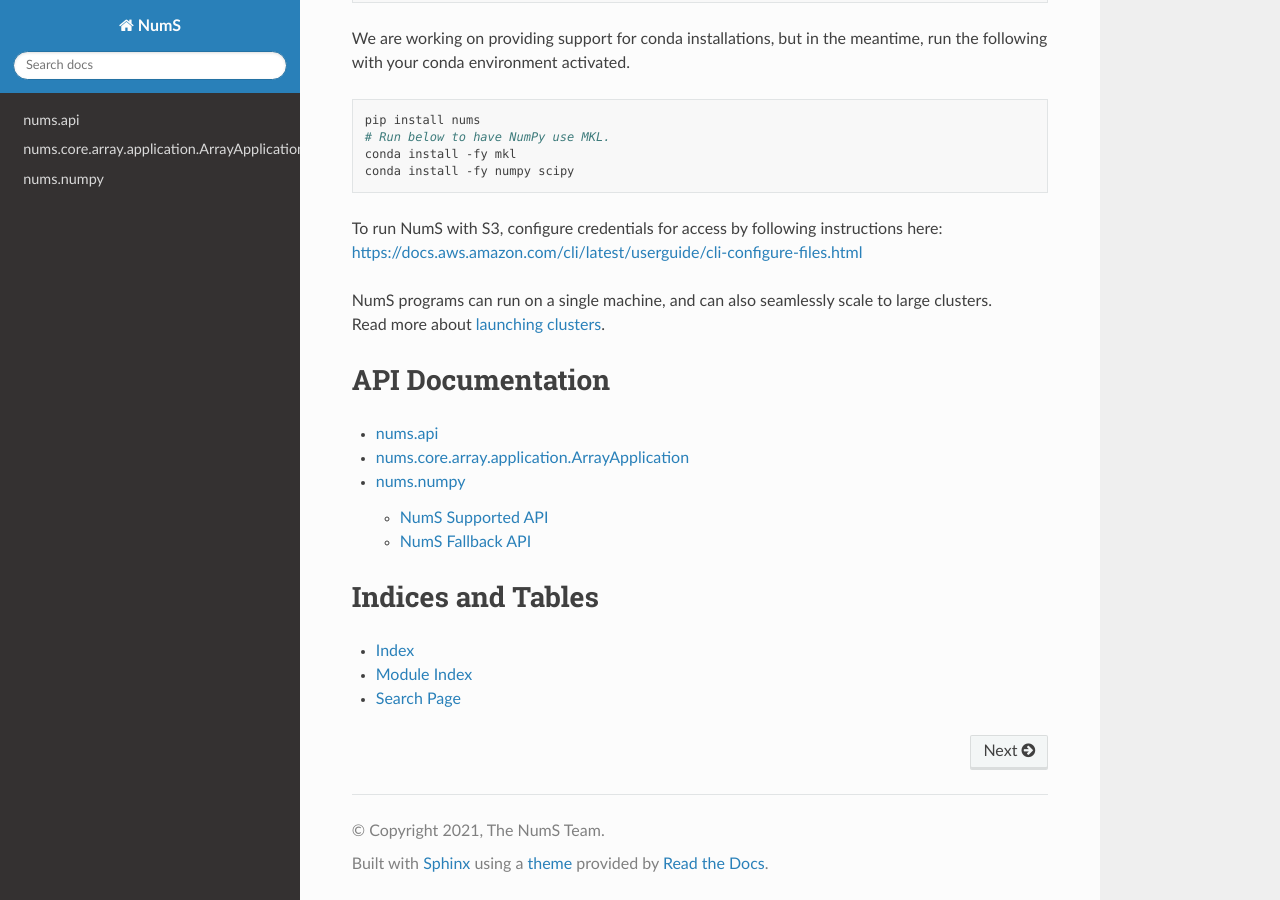
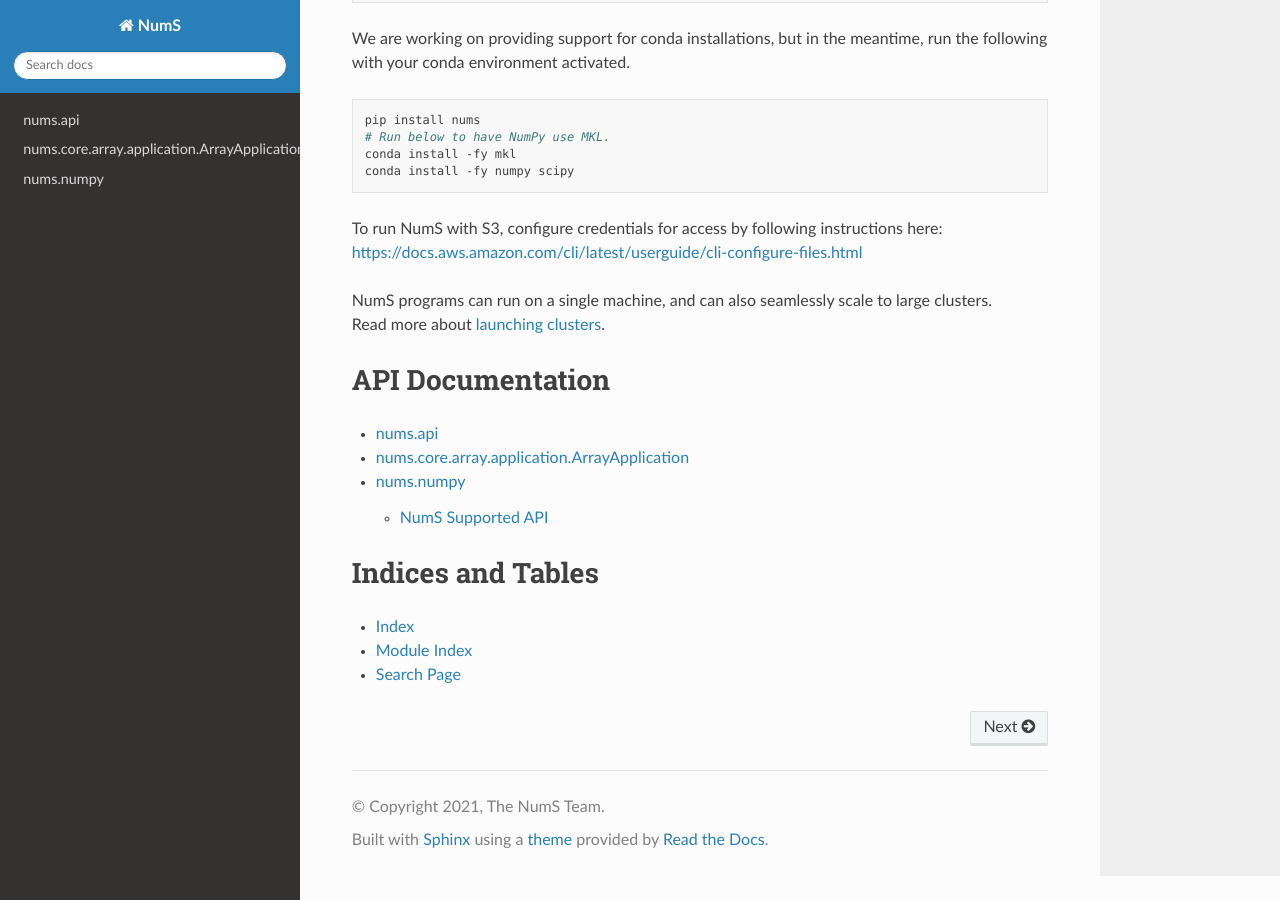
Before and after one commit to nums-project/nums, a Sphinx documentation site: the page built from docs/source/index.rst, in a window 1280 px wide and 900 px high, scrolled down 3944 px. Built offline with Sphinx 7.4.7 and the Read the Docs theme 2.0.0, drawn with Linux system fonts in a browser that asks for light colours.

Commit message:
remove fallback docs

```diff
--- a/docs/source/generated/nums.numpy.nan_to_num.rst
+++ /dev/null
@@ -1,6 +0,0 @@
-nums.numpy.nan\_to\_num
-=======================
-
-.. currentmodule:: nums.numpy
-
-.. autofunction:: nan_to_num
--- a/docs/source/numpy.rst
+++ b/docs/source/numpy.rst
@@ -160,11 +160,3 @@ NumS Supported API
    empty_like
    trace
    top_k
-
-NumS Fallback API
-~~~~~~~~~~~~~~~~~
-
-.. autosummary::
-   :toctree: generated/
-
-   nan_to_num
```
